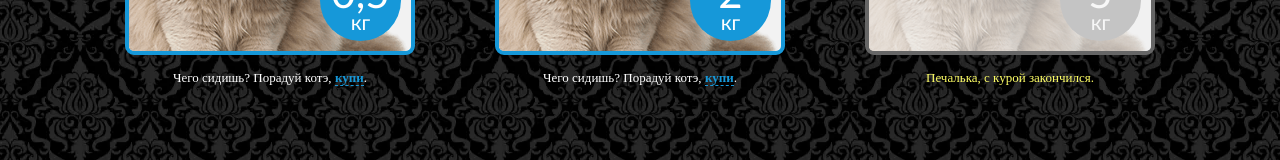
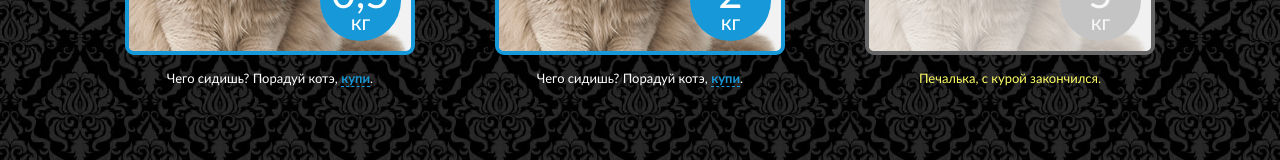
Before and after one commit to YuliaQueen/fun-box-test, a website: page #src/index.html in a window 1280 px wide. Shown: the part 544-704 px from the top of the page. Drawn offline with nearby package versions, Linux system fonts and the light colour scheme; files that its build step writes are made by us from their sources; files whose address does not match are found by name.

Commit message:
в card-box шрифты поменяла на Trebuchet MS

```diff
--- a/#src/scss/_card-box.scss
+++ b/#src/scss/_card-box.scss
@@ -5,6 +5,7 @@
   align-items: center;
   flex-basis: 100%;
   margin-bottom: 50px;
+  font-family: "Trebuchet MS", sans-serif;
 
   @media (min-width: 768px) {
     flex-basis: 50%;
@@ -41,7 +42,6 @@
     min-height: 480px;
     margin-bottom: 15px;
     padding: 16px 15px 15px 41px;
-    font-family: "Trebuchet MS", sans-serif;
     background-color: #f2f2f2;
     border: 4px solid #1698d9;
     border-radius: 9px;
```
Also changed, not shown: dist/css/style.css, dist/css/style.min.css.
